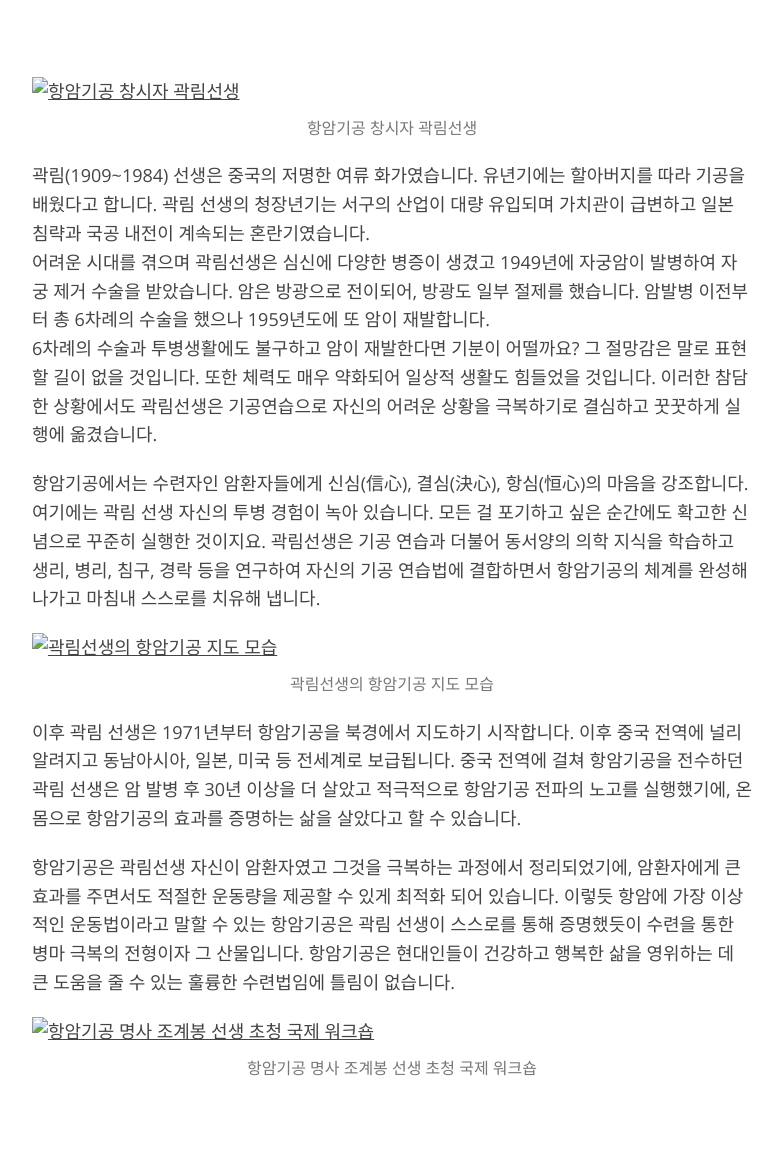
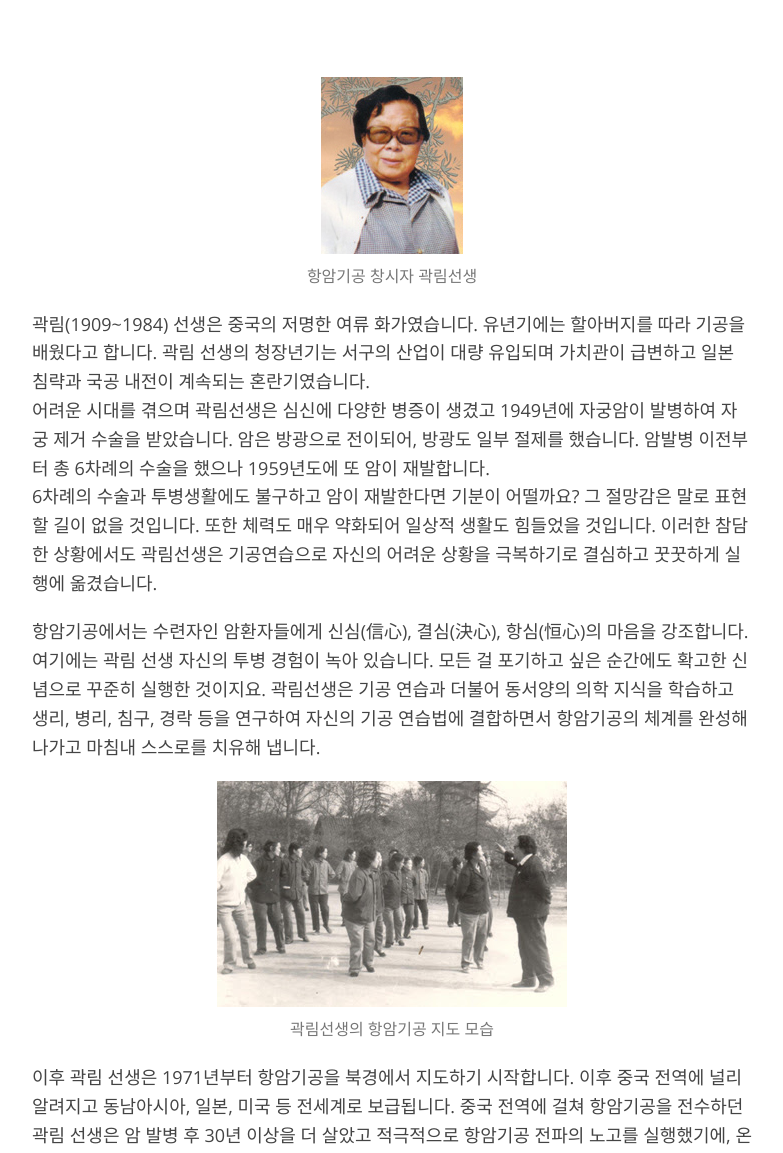
Before and after one commit to taichilife/nocancer-story, a plain HTML site: page 2018/01/22/2018.01.22.19.20/index.html in a window 1280 px wide. Shown: the part 143-1296 px from the top of the page, without its empty margins (248-1031 px from the left). Drawn offline with nearby package versions, Linux system fonts and the light colour scheme; files that its build step writes are made by us from their sources.

Commit message:
Site updated: 2018-01-29 17:18:16

```diff
--- a/2018/01/22/2018.01.22.19.20/index.html
+++ b/2018/01/22/2018.01.22.19.20/index.html
@@ -61,13 +61,13 @@
             </header>
 
             <div class="article-body">
-                <p><img src="../images/2018.01.22.19.20.01.jpg" alt="항암기공 창시자 곽림선생"></p>
+                <p><img src="/images/2018.01.22.19.20.01.jpg" alt="항암기공 창시자 곽림선생"></p>
 <p>곽림(1909~1984) 선생은 중국의 저명한 여류 화가였습니다. 유년기에는 할아버지를 따라 기공을 배웠다고 합니다. 곽림 선생의 청장년기는 서구의 산업이 대량 유입되며 가치관이 급변하고 일본 침략과 국공 내전이 계속되는 혼란기였습니다.<br>어려운 시대를 겪으며 곽림선생은 심신에 다양한 병증이 생겼고 1949년에 자궁암이 발병하여 자궁 제거 수술을 받았습니다. 암은 방광으로 전이되어, 방광도 일부 절제를 했습니다. 암발병 이전부터 총 6차례의 수술을 했으나 1959년도에 또 암이 재발합니다.<br>6차례의 수술과 투병생활에도 불구하고 암이 재발한다면 기분이 어떨까요? 그 절망감은 말로 표현할 길이 없을 것입니다. 또한 체력도 매우 약화되어 일상적 생활도 힘들었을 것입니다. 이러한 참담한 상황에서도 곽림선생은 기공연습으로 자신의 어려운 상황을 극복하기로 결심하고 꿋꿋하게 실행에 옮겼습니다.</p>
 <p>항암기공에서는 수련자인 암환자들에게 신심(信心), 결심(決心), 항심(恒心)의 마음을 강조합니다. 여기에는 곽림 선생 자신의 투병 경험이 녹아 있습니다. 모든 걸 포기하고 싶은 순간에도 확고한 신념으로 꾸준히 실행한 것이지요. 곽림선생은 기공 연습과 더불어 동서양의 의학 지식을 학습하고 생리, 병리, 침구, 경락 등을 연구하여 자신의 기공 연습법에 결합하면서 항암기공의 체계를 완성해 나가고 마침내 스스로를 치유해 냅니다.</p>
-<p><img src="../images/2018.01.22.19.20.02.jpg" alt="곽림선생의 항암기공 지도 모습"></p>
+<p><img src="/images/2018.01.22.19.20.02.jpg" alt="곽림선생의 항암기공 지도 모습"></p>
 <p>이후 곽림 선생은 1971년부터 항암기공을 북경에서 지도하기 시작합니다. 이후 중국 전역에 널리 알려지고 동남아시아, 일본, 미국 등 전세계로 보급됩니다. 중국 전역에 걸쳐 항암기공을 전수하던 곽림 선생은 암 발병 후 30년 이상을 더 살았고 적극적으로 항암기공 전파의 노고를 실행했기에, 온몸으로 항암기공의 효과를 증명하는 삶을 살았다고 할 수 있습니다.</p>
 <p>항암기공은 곽림선생 자신이 암환자였고 그것을 극복하는 과정에서 정리되었기에, 암환자에게 큰 효과를 주면서도 적절한 운동량을 제공할 수 있게 최적화 되어 있습니다. 이렇듯 항암에 가장 이상적인 운동법이라고 말할 수 있는 항암기공은 곽림 선생이 스스로를 통해 증명했듯이 수련을 통한 병마 극복의 전형이자 그 산물입니다. 항암기공은 현대인들이 건강하고 행복한 삶을 영위하는 데 큰 도움을 줄 수 있는 훌륭한 수련법임에 틀림이 없습니다.</p>
-<p><img src="../images/2018.01.22.19.20.03.jpg" alt="항암기공 명사 조계봉 선생 초청 국제 워크숍"></p>
+<p><img src="/images/2018.01.22.19.20.03.jpg" alt="항암기공 명사 조계봉 선생 초청 국제 워크숍"></p>
 
             </div>
         </div>
```
